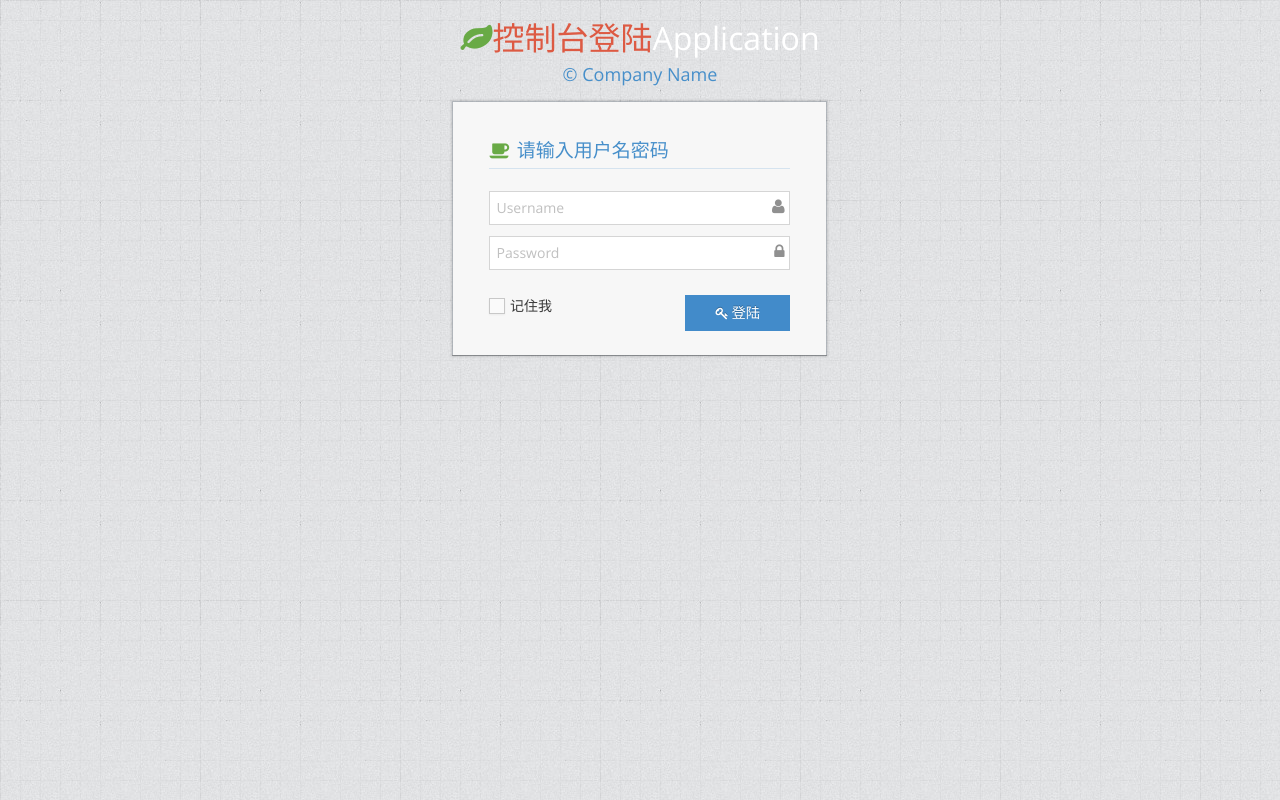
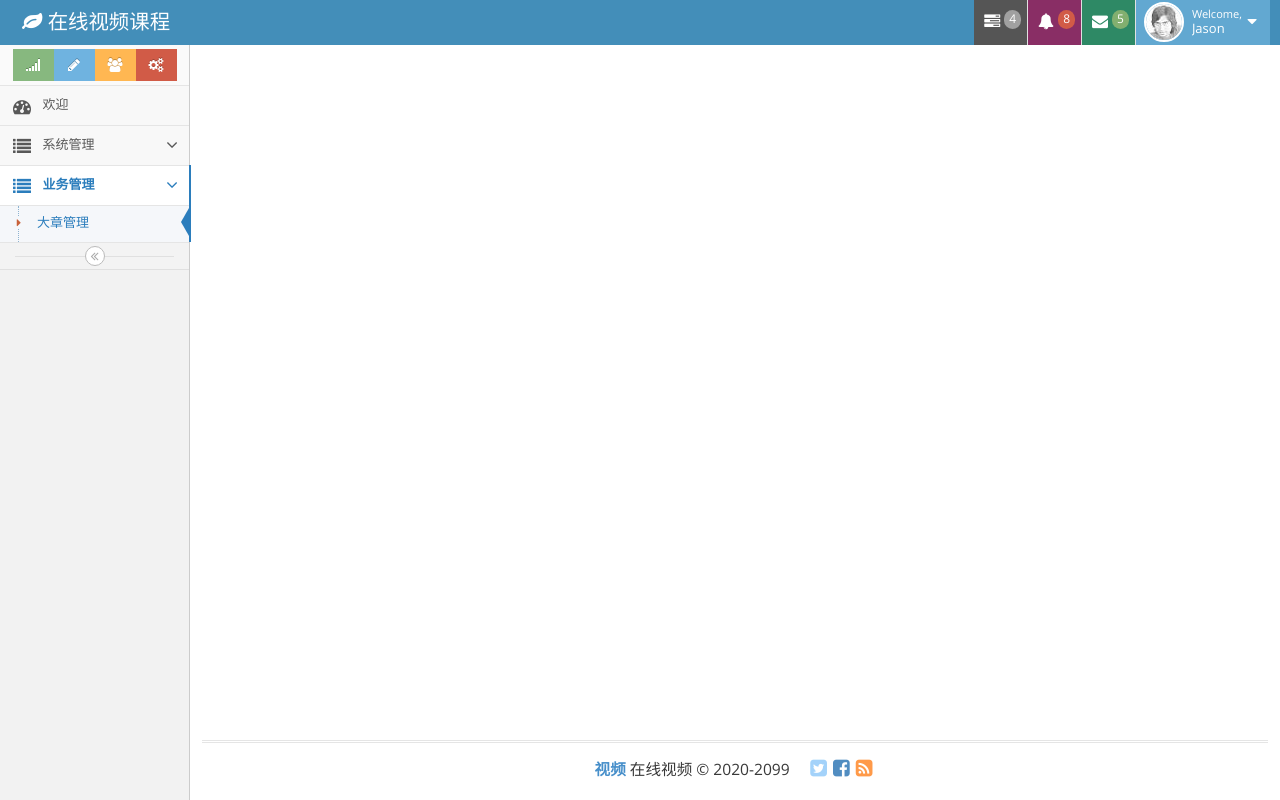
Before and after one commit to mangmangxiyu/course, a Vue app in the folder admin/: page / in a window 1280 px wide. Before the commit this address led to /login. Built offline with nearby package versions, Linux system fonts and the light colour scheme.

Commit message:
1. 路由修改，去掉"/admin"

```diff
--- a/admin/src/router.js
+++ b/admin/src/router.js
@@ -1,29 +1,32 @@
-import Vue from 'vue'
-import Router from 'vue-router'
-import Login from './views/login.vue'
-import Admin from './views/admin.vue'
-import Welcome from './views/admin/welcome.vue'
-import Chapter from './views/admin/chapter.vue'
+import Vue from "vue"
+import Router from "vue-router"
+import Login from "./views/login.vue"
+import Admin from "./views/admin.vue"
+import Welcome from "./views/admin/welcome.vue"
+import Chapter from "./views/admin/chapter.vue"
 
 Vue.use(Router);
 
 export default new Router({
-  mode: 'history',
+  mode: "history",
   base: process.env.BASE_URL,
   routes: [{
-      path: '*',
-      redirect: '/login',
+      path: "*",
+      redirect: "/login",
     },{
-      path: '/login',
+      path: "/login",
       component: Login
     },{
-    path: '/admin',
+    path: "/",
+    name: "admin",
     component: Admin,
     children: [{
-      path: 'welcome',
+      path: "welcome",
+      name: "welcome",
       component: Welcome,
     },{
-      path: 'business/chapter',
+      path: "business/chapter",
+      name: "business/chapter",
       component: Chapter,
     }]
   }]
--- a/admin/src/views/admin.vue
+++ b/admin/src/views/admin.vue
@@ -355,7 +355,7 @@
 
         <ul class="nav nav-list">
           <li class="" id="welcome-sidebar">
-            <router-link to="/admin/welcome">
+            <router-link to="/welcome">
               <i class="menu-icon fa fa-tachometer"></i>
               <span class="menu-text"> 欢迎 </span>
             </router-link>
@@ -404,7 +404,7 @@
 
             <ul class="submenu">
               <li class="active" id="business-chapter-sidebar">
-                <router-link to="/admin/business/chapter">
+                <router-link to="/business/chapter">
                   <i class="menu-icon fa fa-caret-right"></i>
                   大章管理
                 </router-link>
--- a/admin/src/views/login.vue
+++ b/admin/src/views/login.vue
@@ -85,7 +85,7 @@
     methods: {
       login() {
         /*跳转路由*/
-        this.$router.push("/admin")
+        this.$router.push("/welcome")
       }
     }
 }
```
